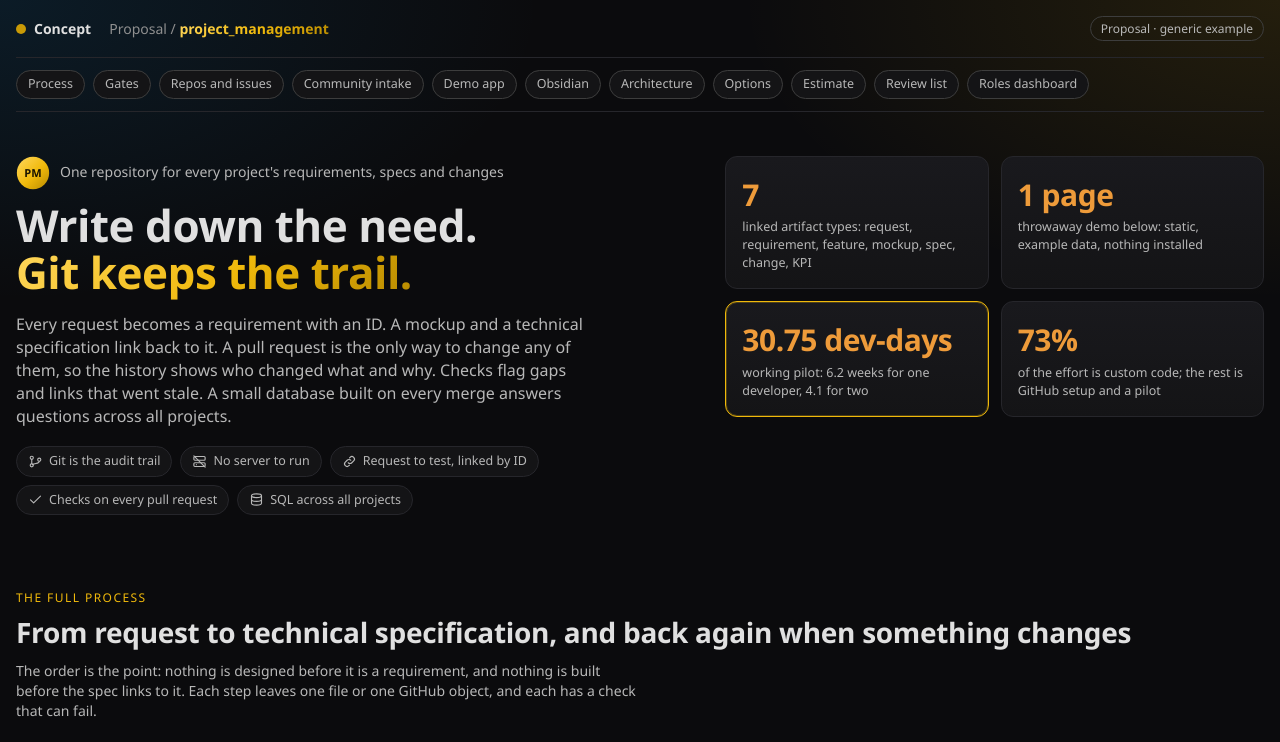
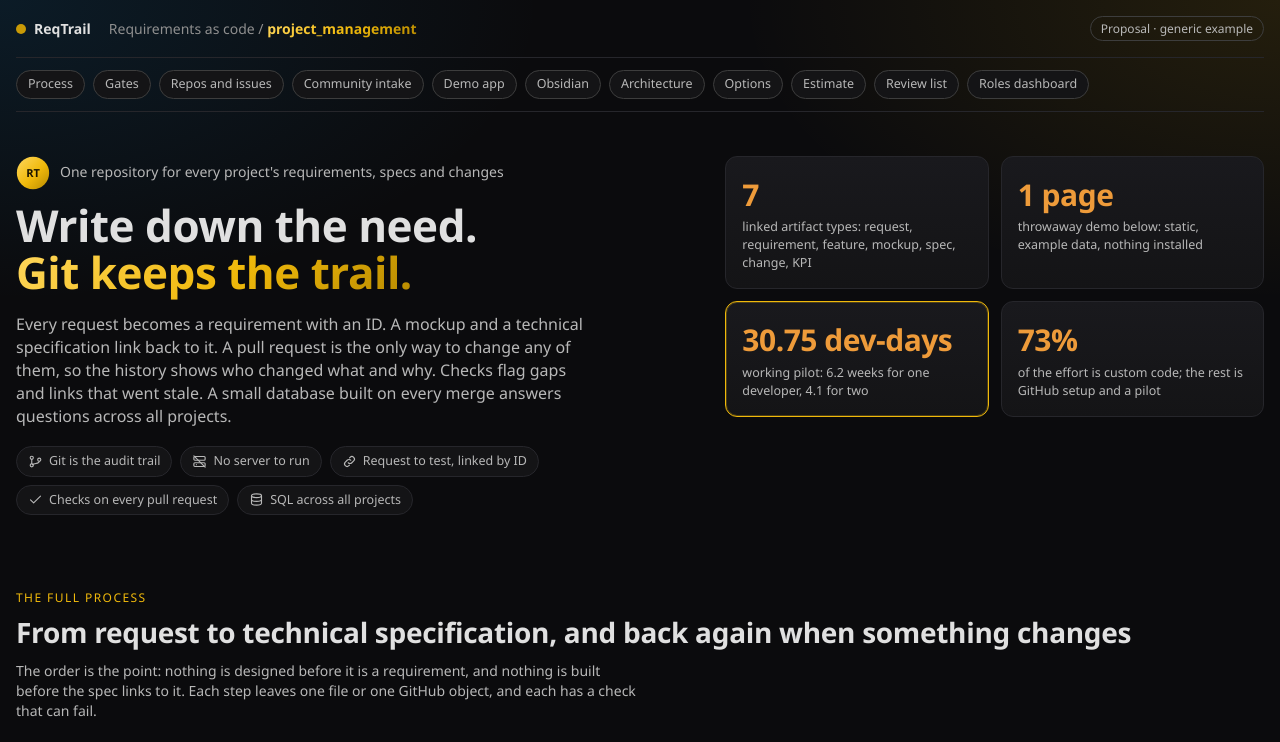
Before and after one commit to GabrielKoenig/req_trail, a plain HTML site: page concept.html in a window 1280 px wide. Shown: the top 742 px of the page. Drawn offline with Linux system fonts and the light colour scheme.

Commit message:
Name the concept ReqTrail
The repository is now req_trail. The README, the licence notice and both
pages carry the name ReqTrail, with "Requirements as code" as its
tagline. Inside the concept, the repository that holds the requirements
keeps the name project_management.

Co-Authored-By: Claude Opus 5.5 <noreply@anthropic.com>

```diff
--- a/concept.html
+++ b/concept.html
@@ -3,7 +3,7 @@
 <head>
 <meta charset="utf-8">
 <meta name="viewport" content="width=device-width,initial-scale=1">
-<title>Project Management Concept</title>
+<title>ReqTrail</title>
 <style>
 /* Concept page: requirements to technical spec, tracked in one GitHub repo. Look: gold on dark, dark only. */
 :root{
@@ -375,7 +375,7 @@ select.sel{text-overflow:ellipsis}
 <body>
 
 <svg width="0" height="0" style="position:absolute" aria-hidden="true">
-  <symbol id="logo" viewBox="0 0 40 40"><defs><linearGradient id="lg" x1="0" y1="0" x2="1" y2="1"><stop offset="0" stop-color="#ffd75e"/><stop offset=".55" stop-color="#f0b90b"/><stop offset="1" stop-color="#b78a00"/></linearGradient></defs><circle cx="20" cy="20" r="19" fill="url(#lg)"/><text x="20" y="25" text-anchor="middle" font-family="Segoe UI,system-ui,sans-serif" font-weight="800" font-size="13" fill="#1a1400">PM</text></symbol>
+  <symbol id="logo" viewBox="0 0 40 40"><defs><linearGradient id="lg" x1="0" y1="0" x2="1" y2="1"><stop offset="0" stop-color="#ffd75e"/><stop offset=".55" stop-color="#f0b90b"/><stop offset="1" stop-color="#b78a00"/></linearGradient></defs><circle cx="20" cy="20" r="19" fill="url(#lg)"/><text x="20" y="25" text-anchor="middle" font-family="Segoe UI,system-ui,sans-serif" font-weight="800" font-size="13" fill="#1a1400">RT</text></symbol>
   <symbol id="i-git" viewBox="0 0 24 24"><circle cx="6" cy="6" r="2.5"/><circle cx="6" cy="18" r="2.5"/><circle cx="18" cy="9" r="2.5"/><path d="M6 8.5v7M18 11.5c0 4-6 3-11 5.5"/></symbol>
   <symbol id="i-server" viewBox="0 0 24 24"><rect x="3" y="4" width="18" height="6" rx="1.5"/><rect x="3" y="14" width="18" height="6" rx="1.5"/><path d="M7 7h.01M7 17h.01M3 3l18 18"/></symbol>
   <symbol id="i-link" viewBox="0 0 24 24"><path d="M10 14a4 4 0 0 0 5.7 0l3-3a4 4 0 0 0-5.7-5.7l-1 1M14 10a4 4 0 0 0-5.7 0l-3 3a4 4 0 0 0 5.7 5.7l1-1"/></symbol>
@@ -386,8 +386,8 @@ select.sel{text-overflow:ellipsis}
 
 <div class="wrap">
   <header class="top">
-    <div class="brand"><span class="dot"></span>Concept</div>
-    <div class="crumb">Proposal / <span class="grad-text"><b>project_management</b></span></div>
+    <div class="brand"><span class="dot"></span>ReqTrail</div>
+    <div class="crumb">Requirements as code / <span class="grad-text"><b>project_management</b></span></div>
     <span class="tag">Proposal &middot; generic example</span>
   </header>
   <nav class="toc" aria-label="Sections"><a href="#process">Process</a><a href="#gates">Gates</a><a href="#where">Repos and issues</a><a href="#intake">Community intake</a><a href="#demo">Demo app</a><a href="#obsidian">Obsidian</a><a href="#arch">Architecture</a><a href="#deploy">Options</a><a href="#estimate">Estimate</a><a href="#review">Review list</a><a href="roles.html">Roles dashboard</a></nav>
```
Also changed, not shown: roles.html (+4 -4 lines), README.md, 1 other file.
